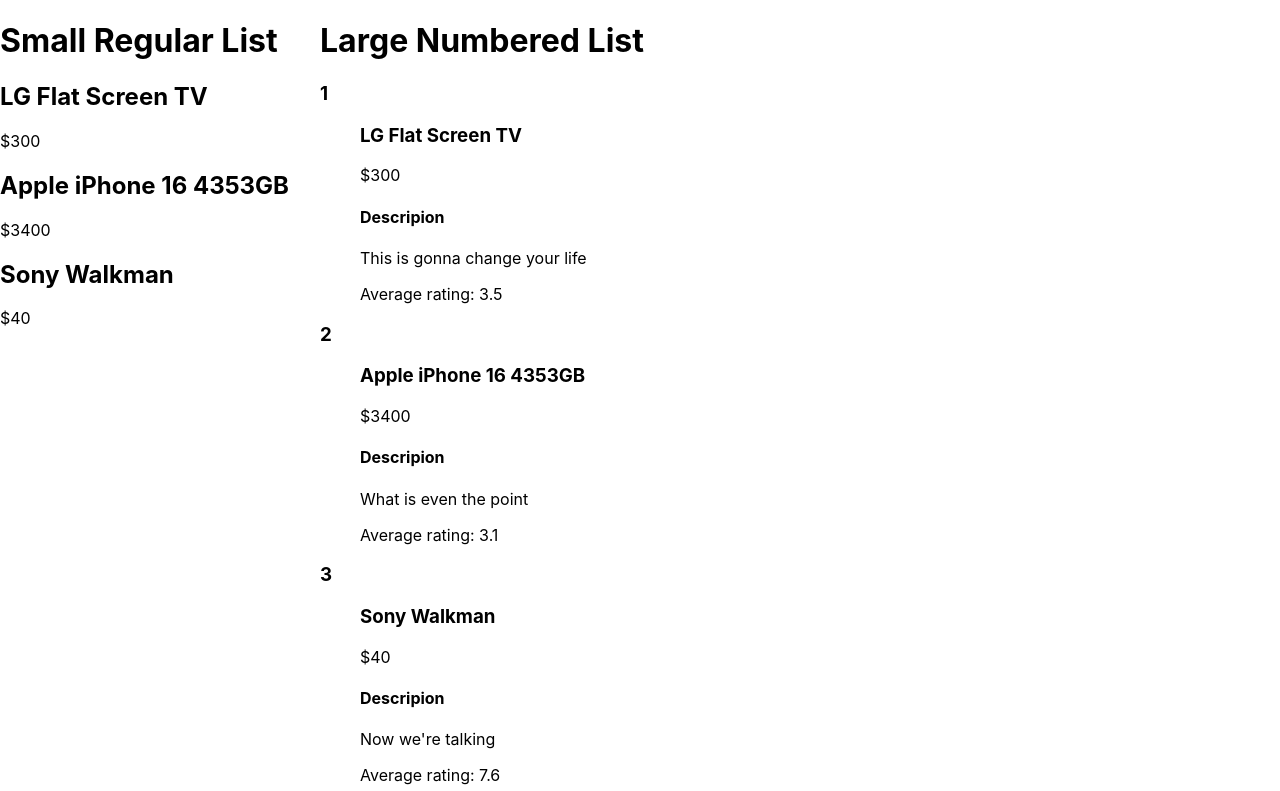
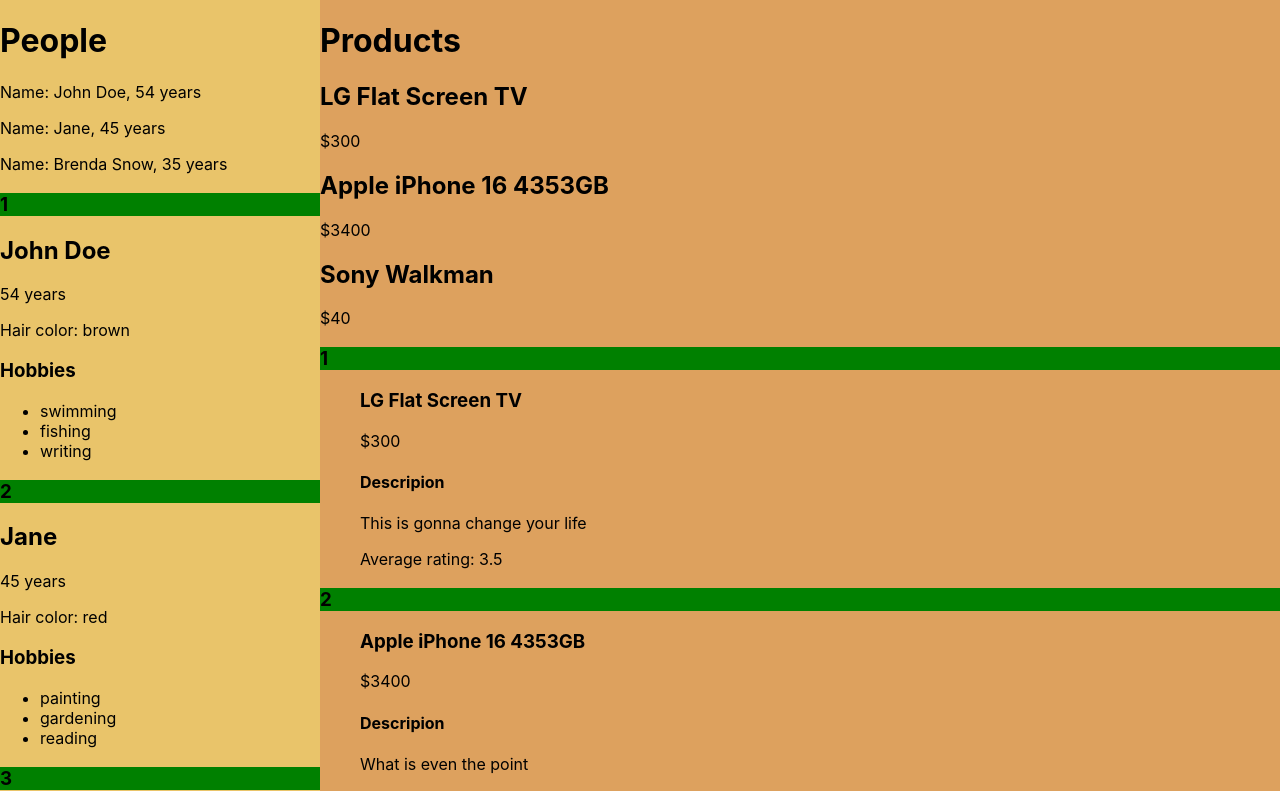
Before and after one commit to csengebalogh/react-patterns, a React (Create React App) app: page / in a window 1280 px wide. Shown: the top 791 px of the page. Built offline with nearby package versions, Linux system fonts and the light colour scheme.

Commit message:
New layout from lists and list models

```diff
--- a/src/App.js
+++ b/src/App.js
@@ -14,11 +14,17 @@
 
     <h1>{leftTitle}</h1>
 
+    <RegularList
+      items={people}
+      resourceName="person"
+      itemComponent={SmallPersonListItem}
+    />
 
-    <RegularList
-    items={products}
-    resourceName="product"
-    itemComponent={SmallProductListItem}
+
+    <NumberedList
+    items={people}
+    resourceName="person"
+    itemComponent={LargePersonListItem}
     />
 
     </>
@@ -29,6 +35,12 @@
     <>
 
     <h1>{rightTitle}</h1>
+
+    <RegularList
+      items={products}
+      resourceName="product"
+      itemComponent={SmallProductListItem}
+    />
 
     <NumberedList
     items={products}
@@ -44,8 +56,8 @@
   return (
     <>
       <SplitScreen leftWeight={1} rightWeight={3}>
-        <LeftComponent leftTitle="Small Regular List" />
-        <RightComponent rightTitle="Large Numbered List"/>
+        <LeftComponent leftTitle="People" />
+        <RightComponent rightTitle="Products"/>
       </SplitScreen>
 
     </>
--- a/src/NumberedList.js
+++ b/src/NumberedList.js
@@ -8,7 +8,7 @@
 
             {items.map((item, i) => (
                 <>
-                <h3>{i + 1}</h3>
+                <h3 style={{ backgroundColor: 'green'}}>{i + 1}</h3>
                 <ItemComponent key={i} {...{ [resourceName]:  item}}/>
                 </>
             ))}
--- a/src/SplitScreen.js
+++ b/src/SplitScreen.js
@@ -21,10 +21,16 @@
 
     return (
         <Container>
-            <Pane weight={leftWeight}>
+            <Pane
+                weight={leftWeight}
+                style={{backgroundColor: '#e9c46a'}}
+            >
                 {left}
             </Pane>
-            <Pane weight={rightWeight}>
+            <Pane
+                weight={rightWeight}
+                style={{backgroundColor: '#dda15e'}}
+            >
                 {right}
             </Pane>
         </Container>
```
